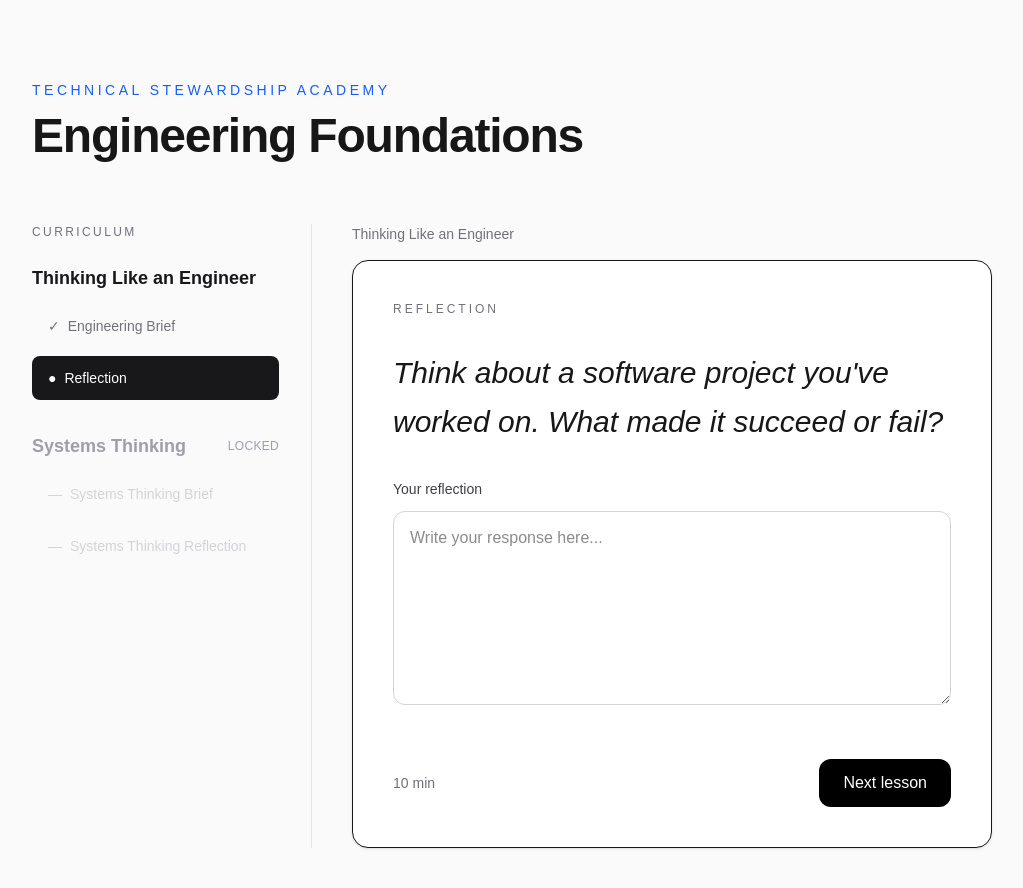
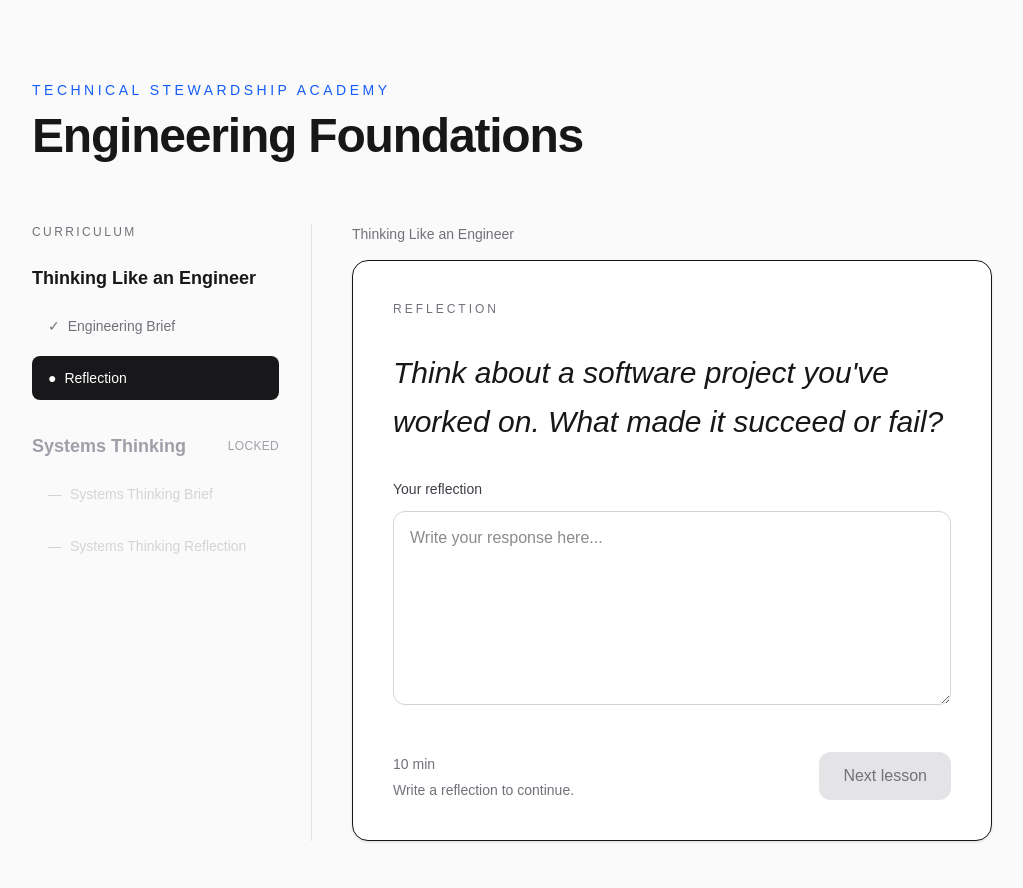
Before and after one commit to enoqueJonas/tsa, a Next.js app in the folder apps/web/: page / in a window 1280 px wide. Both pictures are taken after a click on the button "Next". Shown: the top 888 px of the page, without its empty margins (128-1151 px from the left). Built offline with nearby package versions, Linux system fonts and the light colour scheme.

Commit message:
feat(web): require and persist reflection responses

```diff
--- a/apps/web/components/learning-experience.tsx
+++ b/apps/web/components/learning-experience.tsx
@@ -40,13 +40,25 @@ export function LearningExperience() {
         session.unlockedActivityIds()
     );
 
+    const [reflectionResponse, setReflectionResponse] = useState(
+        session.reflectionResponse(session.currentActivity().id)
+    );
+
+    const [canCompleteCurrentActivity, setCanCompleteCurrentActivity] = useState(
+        session.canCompleteCurrentActivity()
+    );
+
     function syncFromSession() {
+        const currentActivity = session.currentActivity();
+
         setLesson(session.currentLesson());
-        setActivity(session.currentActivity());
+        setActivity(currentActivity);
         setHasNext(session.hasNext());
         setCompletedActivityIds(session.completedActivityIds());
         setUnlockedLessonIds(session.unlockedLessonIds());
         setUnlockedActivityIds(session.unlockedActivityIds());
+        setReflectionResponse(session.reflectionResponse(currentActivity.id));
+        setCanCompleteCurrentActivity(session.canCompleteCurrentActivity());
     }
 
     function persistProgress() {
@@ -80,7 +92,11 @@ export function LearningExperience() {
             .includes(currentActivityId);
 
         if (!isCurrentCompleted) {
-            session.completeCurrentActivity();
+            const didComplete = session.completeCurrentActivity();
+
+            if (!didComplete) {
+                return;
+            }
         }
 
         if (session.hasNext()) {
@@ -102,10 +118,24 @@ export function LearningExperience() {
         persistProgress();
     }
 
+    function handleReflectionChange(value: string) {
+        const didUpdate = session.setReflectionResponse(activity.id, value);
+
+        if (!didUpdate) {
+            return;
+        }
+
+        setReflectionResponse(value);
+        setCanCompleteCurrentActivity(session.canCompleteCurrentActivity());
+        persistProgress();
+    }
+
     const isCurrentCompleted = completedActivityIds.includes(activity.id);
     const isFinished = !hasNext && isCurrentCompleted;
     const isLastActivityInLesson =
         lesson.activities[lesson.activities.length - 1]?.id === activity.id;
+    const isPrimaryActionDisabled =
+        isFinished || (!isCurrentCompleted && !canCompleteCurrentActivity);
 
     let primaryActionLabel = "Next";
 
@@ -139,26 +169,38 @@ export function LearningExperience() {
                         {activity.title}
                     </p>
 
-                    <div className="mt-8 text-3xl leading-relaxed">
                     {activity.content.type === "reading" && (
                         <ReadingContent body={activity.content.body} />
                     )}
 
                     {activity.content.type === "reflection" && (
-                            <ReflectionContent prompt={activity.content.prompt} />
+                        <ReflectionContent
+                            prompt={activity.content.prompt}
+                            value={reflectionResponse}
+                            onChange={handleReflectionChange}
+                        />
                     )}
-                    </div>
 
-                    <div className="mt-10 flex items-center justify-between">
+                    <div className="mt-10 flex items-center justify-between gap-6">
+                        <div>
                             <span className="text-sm text-zinc-500">
                                 {activity.estimatedMinutes} min
                             </span>
 
+                            {activity.content.type === "reflection" &&
+                                !isCurrentCompleted &&
+                                !canCompleteCurrentActivity && (
+                                    <p className="mt-1 text-sm text-zinc-500">
+                                        Write a reflection to continue.
+                                    </p>
+                                )}
+                        </div>
+
                         <button
                             onClick={handlePrimaryAction}
-                            disabled={isFinished}
+                            disabled={isPrimaryActionDisabled}
                             className={
-                                isFinished
+                                isPrimaryActionDisabled
                                     ? "cursor-not-allowed rounded-xl bg-zinc-200 px-6 py-3 text-zinc-500"
                                     : "rounded-xl bg-black px-6 py-3 text-white transition hover:bg-zinc-800"
                             }
```
Lines whose indentation alone changed are shown as unchanged.
